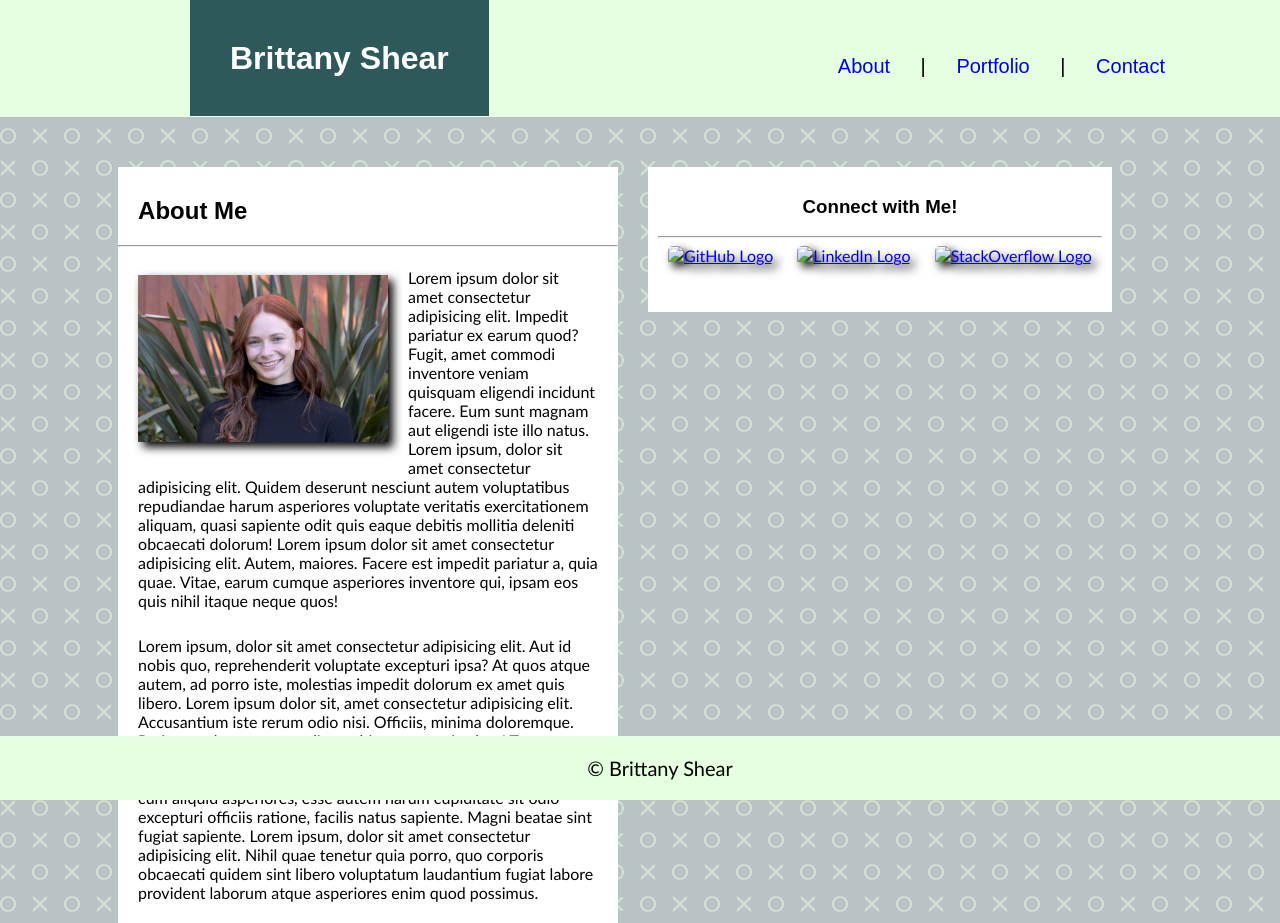
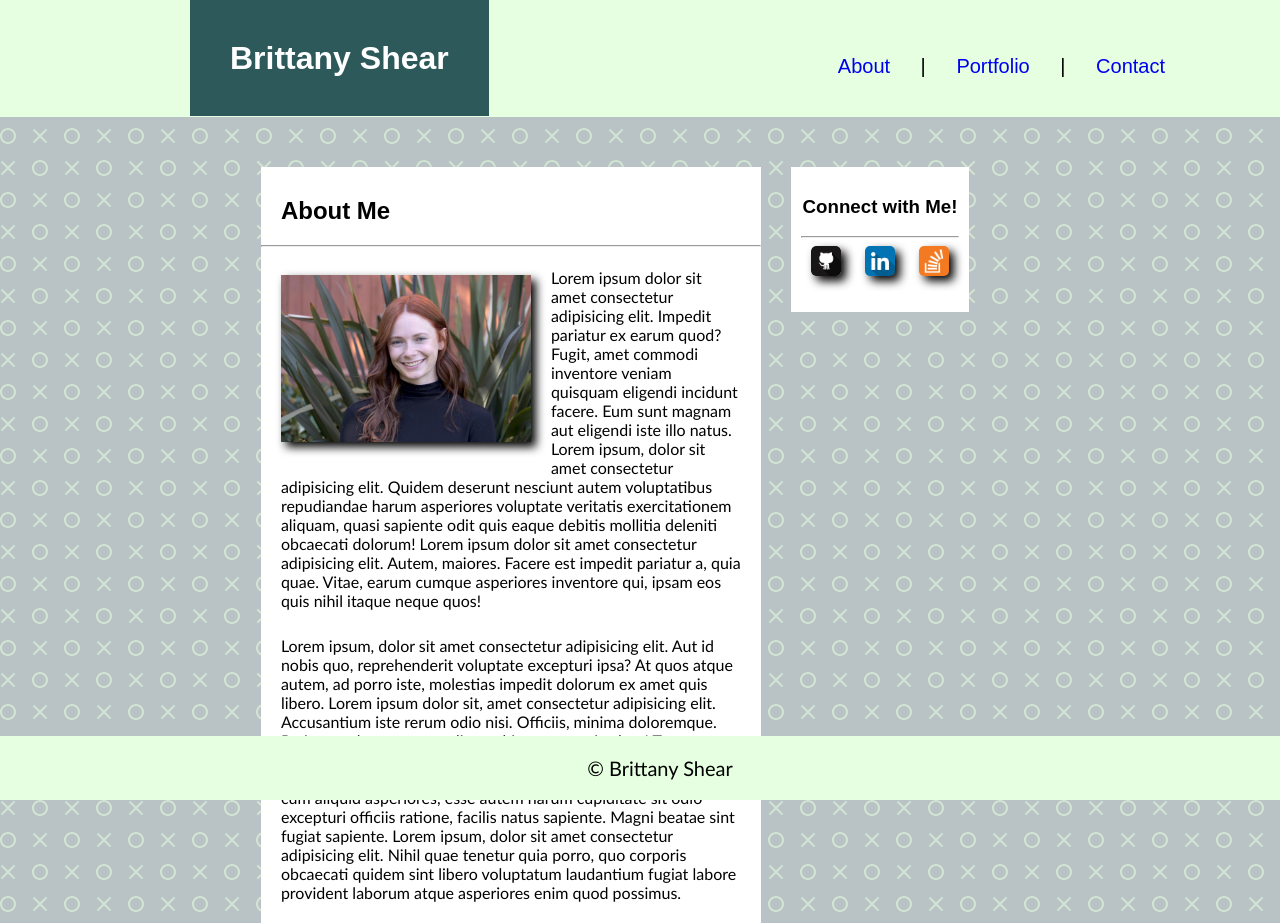
Before and after one commit to bgbshear/m5-hw5-shear-brittany, a plain HTML site: page index.html in a window 1280 px wide. Shown: the top 923 px of the page. Drawn offline with Linux system fonts and the light colour scheme; the site is published under a folder, as on GitHub Pages, so addresses that start at the root find nothing.

Commit message:
removed errant / in image file paths

```diff
--- a/index.html
+++ b/index.html
@@ -41,9 +41,9 @@
             <h3>Connect with Me!</h3>
             <hr>
             <nav>
-                <a href="https://github.com/bgbshear"><img src="/assets/git.jpeg" width="30" alt="GitHub Logo"></a>
-                <a href="https://www.linkedin.com/in/brittanyshear/"><img src="/assets/linkedin.jpeg" width="30" alt="LinkedIn Logo"></a>
-                <a href="https://stackoverflow.com/users/23384759/brittany-shear"><img src="/assets/soverflow.jpeg" width="30" alt="StackOverflow Logo"></a>
+                <a href="https://github.com/bgbshear"><img src="assets/git.jpeg" width="30" alt="GitHub Logo"></a>
+                <a href="https://www.linkedin.com/in/brittanyshear/"><img src="assets/linkedin.jpeg" width="30" alt="LinkedIn Logo"></a>
+                <a href="https://stackoverflow.com/users/23384759/brittany-shear"><img src="assets/soverflow.jpeg" width="30" alt="StackOverflow Logo"></a>
             </nav>
         </aside>
     </section>
```
